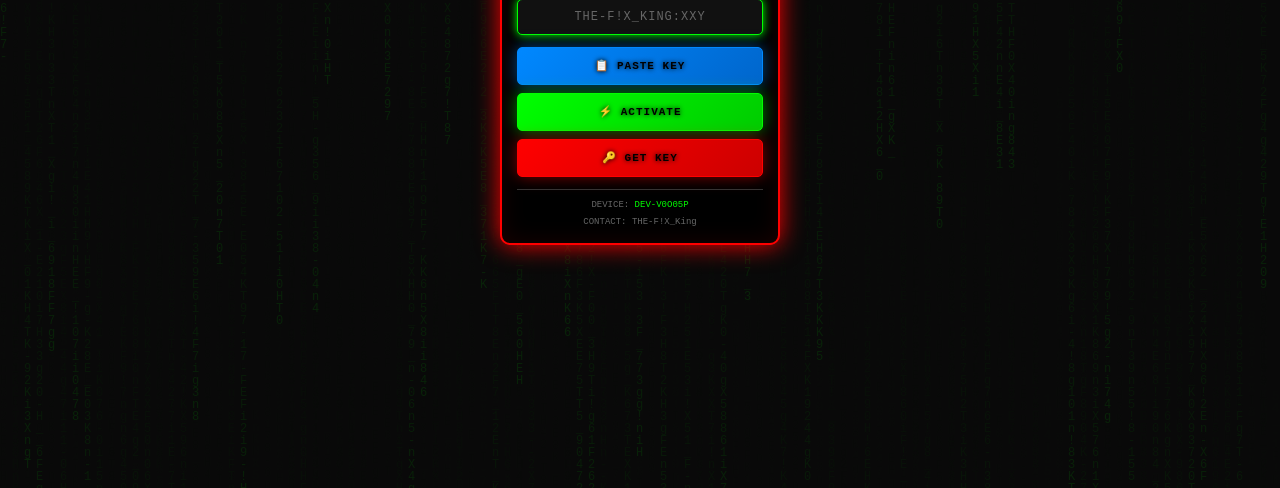
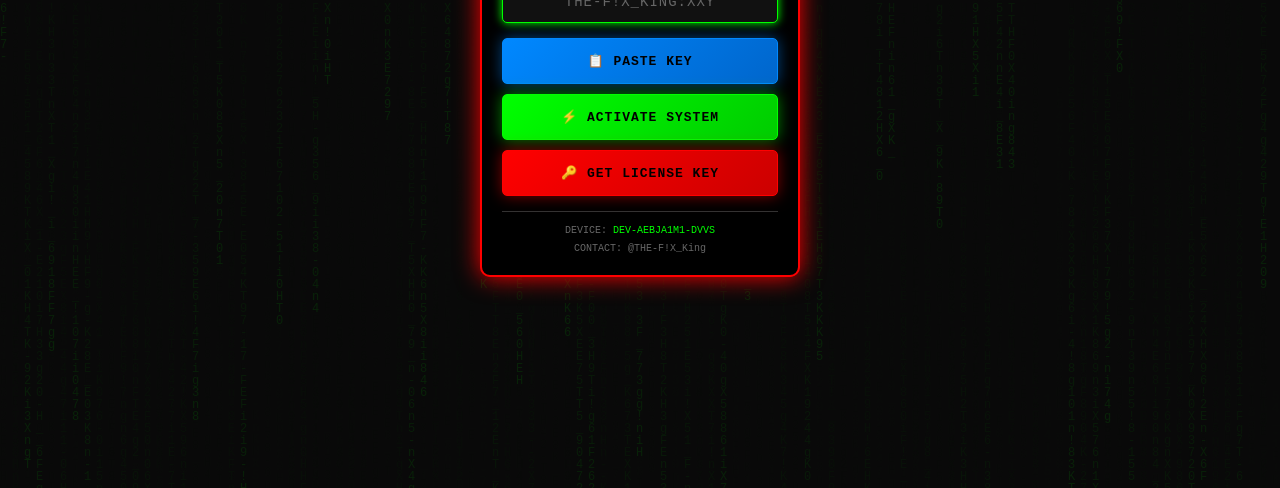
Before and after one commit to fixhottest-dev/License-system, a plain HTML site: page index.html in a window 1280 px wide. Shown: the part 312-800 px from the top of the page. Drawn offline with Linux system fonts and the light colour scheme.

Commit message:
index.html

```diff
--- a/index.html
+++ b/index.html
@@ -1,7 +1,7 @@
 <!DOCTYPE html>
 <html>
 <head>
-    <title>Activation</title>
+    <title>Activation - THE-F!X_King</title>
     <meta name="viewport" content="width=device-width, initial-scale=1.0, user-scalable=no">
     <style>
         * {
@@ -23,14 +23,12 @@
         }
         .container {
             width: 100%;
-            max-width: 280px;
+            max-width: 320px;
             background: #000000;
             border: 2px solid #ff0000;
             border-radius: 10px;
-            padding: 15px;
-            box-shadow:
-                0 0 25px #ff0000,
-                inset 0 0 25px rgba(255, 0, 0, 0.1);
+            padding: 20px;
+            box-shadow: 0 0 25px #ff0000;
             text-align: center;
             position: relative;
         }
@@ -51,11 +49,11 @@
             50% { opacity: 0.7; }
         }
         .logo {
-            margin-bottom: 15px;
+            margin-bottom: 20px;
         }
         .logo h1 {
             color: #ff0000;
-            font-size: 16px;
+            font-size: 18px;
             margin-bottom: 5px;
             text-shadow: 0 0 10px #ff0000;
             animation: textFlicker 3s infinite;
@@ -66,27 +64,25 @@
         }
         .logo p {
             color: #00ff00;
-            font-size: 10px;
+            font-size: 11px;
             text-shadow: 0 0 5px #00ff00;
         }
         .input-container {
-            margin-bottom: 12px;
+            margin-bottom: 15px;
         }
         .license-input {
             width: 100%;
-            padding: 10px 12px;
+            padding: 12px 15px;
             background: #111111;
             border: 1px solid #ff0000;
             border-radius: 5px;
             color: #00ff00;
-            font-size: 12px;
+            font-size: 14px;
             font-family: 'Courier New', monospace;
             text-align: center;
             text-transform: uppercase;
             letter-spacing: 1px;
             outline: none;
-            -webkit-user-select: text;
-            user-select: text;
         }
         .license-input:focus {
             border-color: #00ff00;
@@ -98,21 +94,21 @@
         .buttons-vertical {
             display: flex;
             flex-direction: column;
-            gap: 8px;
-            margin: 12px 0;
+            gap: 10px;
+            margin: 15px 0;
         }
         .btn {
-            padding: 10px;
+            padding: 14px;
             border: none;
             border-radius: 5px;
-            font-size: 11px;
+            font-size: 13px;
             font-weight: bold;
             font-family: 'Courier New', monospace;
             cursor: pointer;
             transition: all 0.3s ease;
             text-transform: uppercase;
             letter-spacing: 1px;
-            min-height: 38px;
+            min-height: 45px;
             position: relative;
             overflow: hidden;
         }
@@ -129,10 +125,31 @@
         .btn:hover::before {
             left: 100%;
         }
+        .btn-telegram {
+            background: linear-gradient(135deg, #ff0000, #cc0000);
+            color: #000000;
+            box-shadow: 0 0 15px rgba(255, 0, 0, 0.5);
+            border: 1px solid #ff0000;
+        }
+        .btn-telegram:hover {
+            background: linear-gradient(135deg, #ff3333, #dd0000);
+            box-shadow: 0 0 20px rgba(255, 0, 0, 0.7);
+            transform: translateY(-1px);
+        }
+        .btn-activate {
+            background: linear-gradient(135deg, #00ff00, #00cc00);
+            color: #000000;
+            box-shadow: 0 0 15px rgba(0, 255, 0, 0.5);
+            border: 1px solid #00ff00;
+        }
+        .btn-activate:hover {
+            background: linear-gradient(135deg, #33ff33, #00dd00);
+            box-shadow: 0 0 20px rgba(0, 255, 0, 0.7);
+            transform: translateY(-1px);
+        }
         .btn-paste {
             background: linear-gradient(135deg, #0088ff, #0066cc);
             color: #000000;
-            text-shadow: 0 0 5px #000;
             box-shadow: 0 0 15px rgba(0, 136, 255, 0.5);
             border: 1px solid #0088ff;
         }
@@ -141,38 +158,14 @@
             box-shadow: 0 0 20px rgba(0, 136, 255, 0.7);
             transform: translateY(-1px);
         }
-        .btn-activate {
-            background: linear-gradient(135deg, #00ff00, #00cc00);
-            color: #000000;
-            text-shadow: 0 0 5px #000;
-            box-shadow: 0 0 15px rgba(0, 255, 0, 0.5);
-            border: 1px solid #00ff00;
-        }
-        .btn-activate:hover {
-            background: linear-gradient(135deg, #33ff33, #00dd00);
-            box-shadow: 0 0 20px rgba(0, 255, 0, 0.7);
-            transform: translateY(-1px);
-        }
-        .btn-telegram {
-            background: linear-gradient(135deg, #ff0000, #cc0000);
-            color: #000000;
-            text-shadow: 0 0 5px #000;
-            box-shadow: 0 0 15px rgba(255, 0, 0, 0.5);
-            border: 1px solid #ff0000;
-        }
-        .btn-telegram:hover {
-            background: linear-gradient(135deg, #ff3333, #dd0000);
-            box-shadow: 0 0 20px rgba(255, 0, 0, 0.7);
-            transform: translateY(-1px);
-        }
         .btn:active {
             transform: translateY(0);
         }
         .status-message {
-            margin: 10px 0;
-            padding: 8px;
+            margin: 12px 0;
+            padding: 10px;
             border-radius: 5px;
-            font-size: 10px;
+            font-size: 11px;
             font-weight: bold;
             display: none;
             animation: slideDown 0.3s ease;
@@ -186,26 +179,23 @@
             background: rgba(0, 255, 0, 0.1);
             border: 1px solid #00ff00;
             color: #00ff00;
-            text-shadow: 0 0 5px #00ff00;
             box-shadow: 0 0 10px rgba(0, 255, 0, 0.3);
         }
         .status-error {
             background: rgba(255, 0, 0, 0.1);
             border: 1px solid #ff0000;
             color: #ff0000;
-            text-shadow: 0 0 5px #ff0000;
             box-shadow: 0 0 10px rgba(255, 0, 0, 0.3);
         }
         .device-info {
-            margin-top: 12px;
-            padding-top: 10px;
+            margin-top: 15px;
+            padding-top: 12px;
             border-top: 1px solid #333;
-            font-size: 9px;
+            font-size: 10px;
             color: #666;
             line-height: 1.3;
         }
 
-        /* Matrix rain effect */
         .matrix-bg {
             position: fixed;
             top: 0;
@@ -217,7 +207,6 @@
             opacity: 0.1;
         }
 
-        /* Landscape optimization */
         @media (orientation: landscape) and (max-height: 500px) {
             body {
                 padding: 10px;
@@ -225,19 +214,18 @@
             }
             .container {
                 max-width: 90%;
-                padding: 12px;
+                padding: 15px;
                 margin-top: 5px;
             }
             .logo h1 {
-                font-size: 14px;
+                font-size: 16px;
             }
             .btn {
-                min-height: 35px;
-                padding: 8px;
+                min-height: 40px;
+                padding: 10px;
             }
         }
 
-        /* Enable text operations */
         .license-input {
             -webkit-user-select: text;
             -moz-user-select: text;
@@ -247,7 +235,6 @@
     </style>
 </head>
 <body>
-    <!-- Matrix Background -->
     <canvas class="matrix-bg" id="matrixCanvas"></canvas>
 
     <div class="container">
@@ -258,7 +245,7 @@
 
         <div class="input-container">
             <input type="text" class="license-input" id="licenseKey"
-                   placeholder="THE-F!X_King:XXY"
+                   placeholder="THE-F!X_KING:XXY"
                    maxlength="19"
                    autocomplete="on"
                    autocorrect="off"
@@ -271,10 +258,10 @@
                 📋 PASTE KEY
             </button>
             <button class="btn btn-activate" onclick="activateApp()">
-                ⚡ ACTIVATE
+                ⚡ ACTIVATE SYSTEM
             </button>
             <button class="btn btn-telegram" onclick="getKey()">
-                🔑 GET KEY
+                🔑 GET LICENSE KEY
             </button>
         </div>
 
@@ -282,37 +269,12 @@
 
         <div class="device-info">
             <p>DEVICE: <span id="deviceId" style="color: #00ff00;">LOADING...</span></p>
-            <p style="margin-top: 5px;">CONTACT: THE-F!X_King</p>
+            <p style="margin-top: 5px;">CONTACT: @THE-F!X_King</p>
         </div>
     </div>
 
     <script>
-        // === CONFIGURATION ===
-        // Using a hardcoded license list to avoid GitHub API issues
-        const VALID_LICENSES = [
-            {
-                key: "THE-F!X_KING:ABC",
-                status: "active",
-                expiryDate: "2025-12-31",
-                deviceLimit: 3,
-                usedDevices: 1
-            },
-            {
-                key: "THE-F!X_KING:XYZ",
-                status: "active",
-                expiryDate: "2025-12-31",
-                deviceLimit: 5,
-                usedDevices: 2
-            },
-            {
-                key: "THE-F!X_KING:123",
-                status: "active",
-                expiryDate: "2025-12-31",
-                deviceLimit: 2,
-                usedDevices: 0
-            }
-        ];
-
+        // Configuration
         const TELEGRAM_URL = "https://t.me/THE-F!X_King";
 
         // Matrix Rain Effect
@@ -363,19 +325,30 @@
         document.addEventListener('DOMContentLoaded', function() {
             initMatrix();
             document.getElementById('licenseKey').focus();
+            generateDeviceId();
         });
 
-        // License key formatting for THE-F!X_King:XXY format
+        // Generate unique device ID
+        function generateDeviceId() {
+            let deviceId = localStorage.getItem('THE-F!X_King_deviceId');
+            if (!deviceId) {
+                deviceId = 'DEV-' + Math.random().toString(36).substr(2, 8).toUpperCase() +
+                          '-' + Math.random().toString(36).substr(2, 4).toUpperCase();
+                localStorage.setItem('THE-F!X_King_deviceId', deviceId);
+            }
+            document.getElementById('deviceId').textContent = deviceId;
+            return deviceId;
+        }
+
+        // License key formatting
         document.getElementById('licenseKey').addEventListener('input', function(e) {
             let value = e.target.value.toUpperCase();
 
-            // Auto-format as user types
             if (value.startsWith('THE-F!X_KING:')) {
                 if (value.length > 16) {
                     value = value.substring(0, 16);
                 }
             } else {
-                // If doesn't start with prefix, help user
                 if (value.length >= 3 && !value.startsWith('THE')) {
                     value = 'THE-F!X_KING:' + value.replace(/[^A-Z0-9]/g, '');
                     if (value.length > 16) value = value.substring(0, 16);
@@ -384,7 +357,6 @@
 
             e.target.value = value;
 
-            // Auto-activate when complete key is entered
             if (value.length === 16 && value.startsWith('THE-F!X_KING:')) {
                 setTimeout(() => activateApp(), 500);
             }
@@ -397,13 +369,6 @@
                 activateApp();
             }
         });
-
-        // Device ID
-        function getDeviceId() {
-            const urlParams = new URLSearchParams(window.location.search);
-            return urlParams.get('device_id') || 'DEV-' + Math.random().toString(36).substr(2, 6).toUpperCase();
-        }
-        document.getElementById('deviceId').textContent = getDeviceId();
 
         // Get Key - Open Telegram
         function getKey() {
@@ -421,7 +386,6 @@
                 if (text) {
                     let cleanText = text.toUpperCase().trim();
 
-                    // Ensure it has the correct format
                     if (!cleanText.startsWith('THE-F!X_KING:')) {
                         cleanText = 'THE-F!X_KING:' + cleanText.replace(/[^A-Z0-9]/g, '');
                     }
@@ -434,7 +398,6 @@
 
                     showStatus('✅ KEY PASTED SUCCESSFULLY!', 'success');
 
-                    // Auto-activate if complete key
                     if (cleanText.length === 16) {
                         setTimeout(() => activateApp(), 800);
                     }
@@ -447,11 +410,17 @@
             }
         }
 
-        // License Validation (using hardcoded list to avoid network issues)
+        // License Validation
         async function validateLicense(licenseKey) {
             try {
-                // Find the license (exact match with THE-F!X_King:XXY format)
-                const validLicense = VALID_LICENSES.find(license =>
+                // Get licenses from localStorage (shared with admin)
+                const licensesData = localStorage.getItem('THE-F!X_King_licenses');
+                const licenses = licensesData ? JSON.parse(licensesData) : [];
+
+                const deviceId = generateDeviceId();
+
+                // Find the license
+                const validLicense = licenses.find(license =>
                     license.key === licenseKey &&
                     license.status === 'active' &&
                     new Date(license.expiryDate) >= new Date() &&
@@ -459,13 +428,27 @@
                 );
 
                 if (validLicense) {
+                    // Check if device is already activated
+                    const isDeviceActivated = validLicense.activations &&
+                                            validLicense.activations.includes(deviceId);
+
+                    if (!isDeviceActivated) {
+                        // Add device to activations
+                        if (!validLicense.activations) validLicense.activations = [];
+                        validLicense.activations.push(deviceId);
+                        validLicense.usedDevices = validLicense.activations.length;
+
+                        // Save back to localStorage
+                        localStorage.setItem('THE-F!X_King_licenses', JSON.stringify(licenses));
+                    }
+
                     return {
                         valid: true,
                         message: '✅ ACTIVATION SUCCESSFUL!',
                         license: validLicense
                     };
                 } else {
-                    const license = VALID_LICENSES.find(l => l.key === licenseKey);
+                    const license = licenses.find(l => l.key === licenseKey);
                     if (!license) {
                         return { valid: false, message: '❌ INVALID LICENSE KEY' };
                     } else if (license.status !== 'active') {
@@ -491,9 +474,8 @@
 
             statusDiv.style.display = 'none';
 
-            // Validate format
             if (!licenseKey.startsWith('THE-F!X_KING:') || licenseKey.length !== 16) {
-                showStatus('❌ FORMAT: THE-F!X_King:XXY', 'error');
+                showStatus('❌ FORMAT: THE-F!X_KING:XXY', 'error');
                 return;
             }
 
@@ -505,12 +487,16 @@
                 if (response.valid) {
                     showStatus(response.message, 'success');
 
-                    // Success - close activation
+                    // Store activation in localStorage
+                    localStorage.setItem('THE-F!X_King_activated', 'true');
+                    localStorage.setItem('THE-F!X_King_license', licenseKey);
+
                     setTimeout(() => {
                         if (window.Android) {
                             window.Android.activationSuccess(licenseKey);
                         } else {
-                            window.location.href = 'app://activation_success?key=' + licenseKey;
+                            // For web demo
+                            showStatus('🎉 SYSTEM ACTIVATED SUCCESSFULLY!', 'success');
                         }
                     }, 2000);
                 } else {
@@ -528,8 +514,22 @@
             statusDiv.style.display = 'block';
         }
 
+        // Check if already activated
+        function checkExistingActivation() {
+            const isActivated = localStorage.getItem('THE-F!X_King_activated');
+            const licenseKey = localStorage.getItem('THE-F!X_King_license');
+
+            if (isActivated && licenseKey) {
+                document.getElementById('licenseKey').value = licenseKey;
+                showStatus('✅ SYSTEM ALREADY ACTIVATED', 'success');
+            }
+        }
+
         // Mobile optimizations
         document.addEventListener('touchstart', function() {}, {passive: true});
+
+        // Check activation on load
+        setTimeout(checkExistingActivation, 1000);
     </script>
 </body>
 </html>
```
